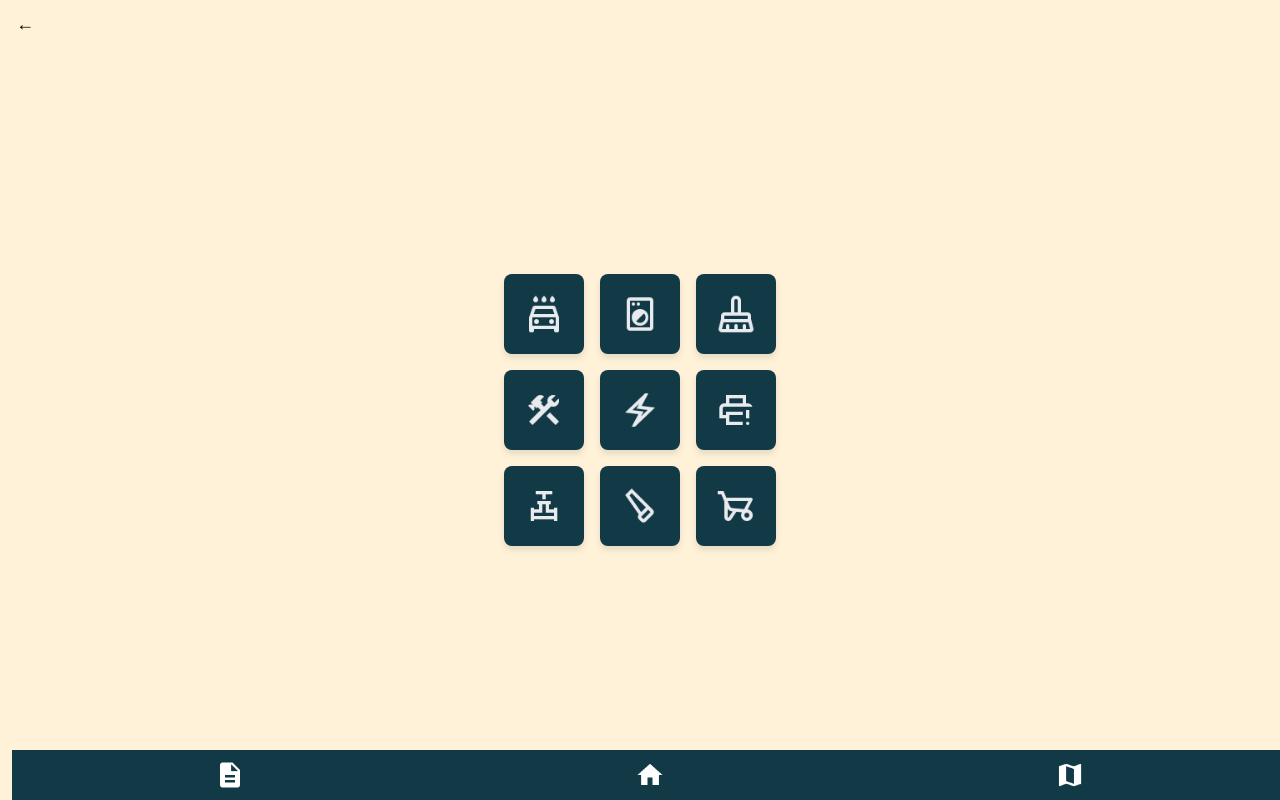
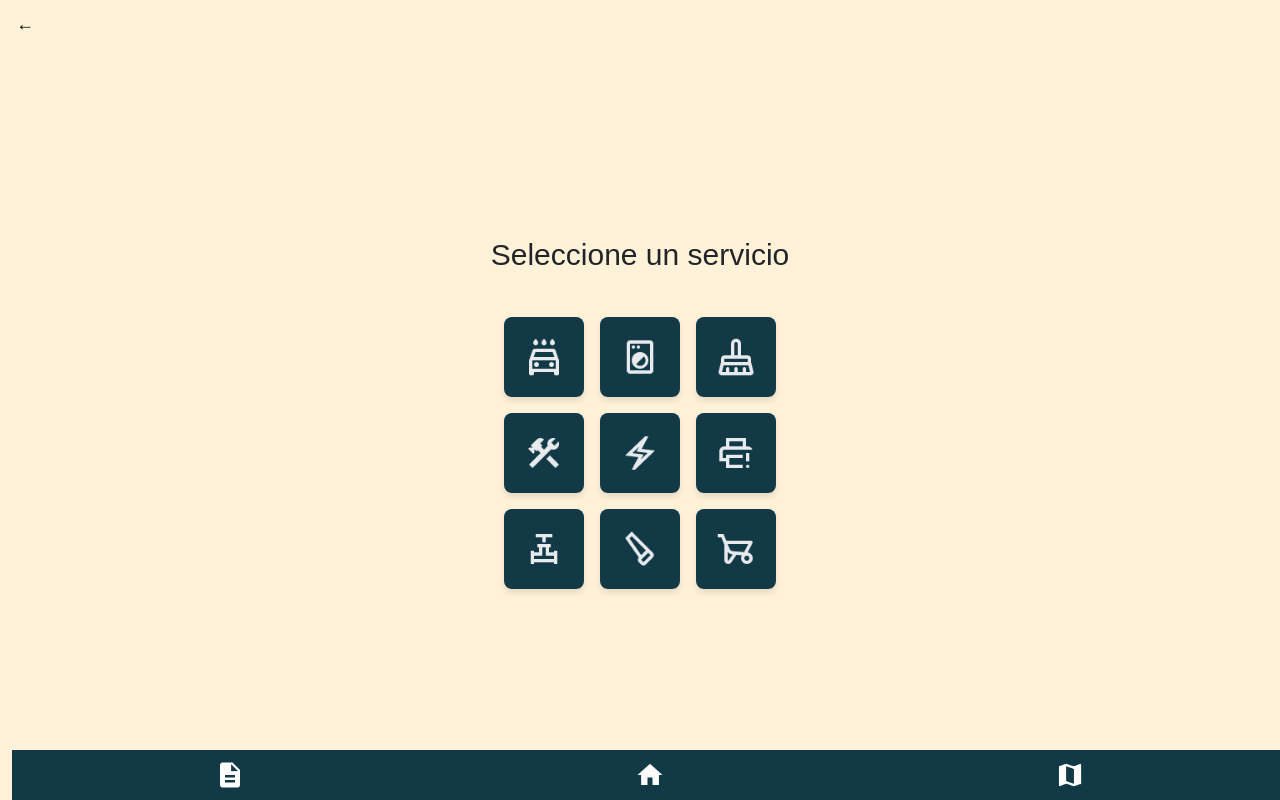
Before and after one commit to SebaArrieta/inf322_PROYECTO, a React (Create React App) app in the folder client/: page /options in a window 1280 px wide. Built offline with nearby package versions, Linux system fonts and the light colour scheme.

Commit message:
Update Options.js

```diff
--- a/client/src/components/Options.js
+++ b/client/src/components/Options.js
@@ -25,6 +25,9 @@
 
   return (
     <div className="container">
+      <p style={{
+        margin: "20px", fontSize: '30px',
+      }}>Seleccione un servicio</p>
       <div className="header">
         <button className="back-button" onClick={() => navigate('/buscar')}>←</button>
       </div>
```
